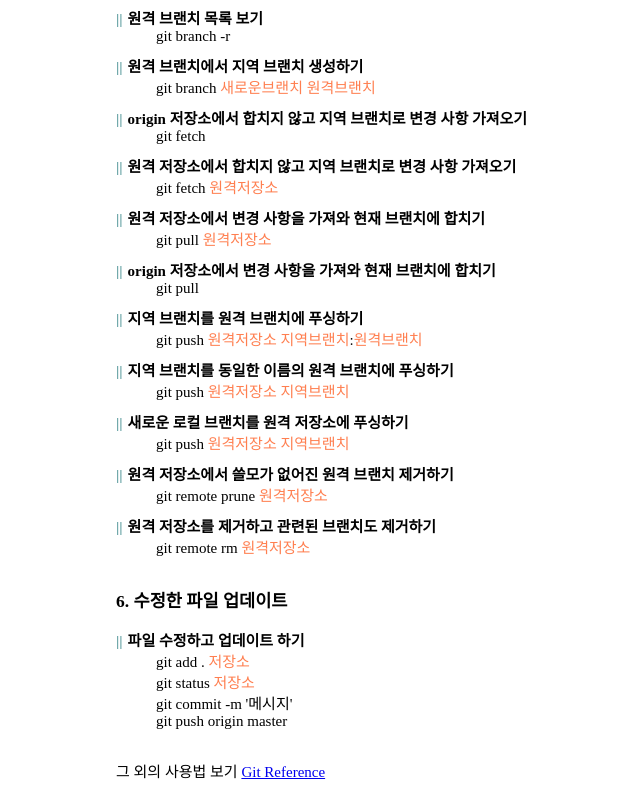
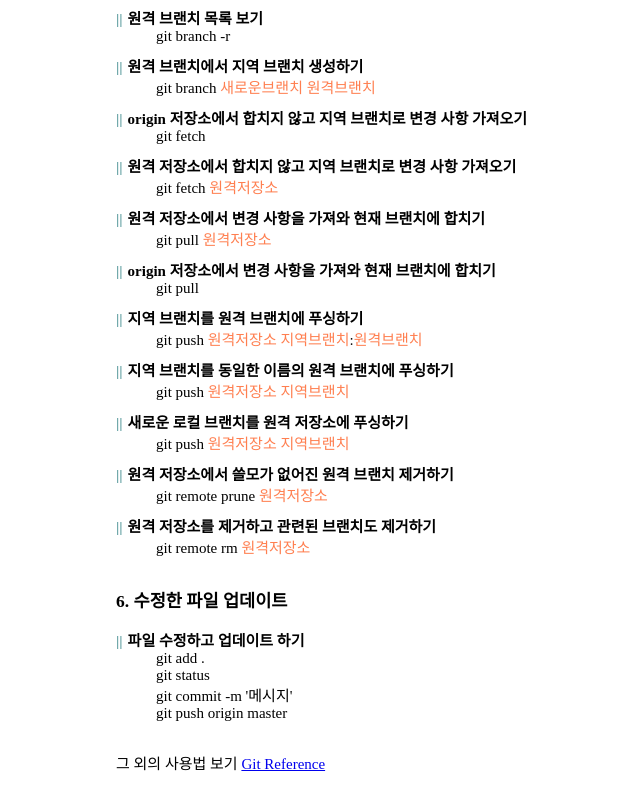
Before and after one commit to haegih3/FC, a plain HTML site: page index.html in a window 1280 px wide. Shown: the part 3499-4295 px from the top of the page, without its empty margins (24-664 px from the left). Drawn offline with Linux system fonts and the light colour scheme.

Commit message:
update index

```diff
--- a/index.html
+++ b/index.html
@@ -267,8 +267,8 @@
             <h3>6. 수정한 파일 업데이트</h3>
             <dl>
                 <dt>파일 수정하고 업데이트 하기</dt>
-                <dd>git add . <span class="some">저장소</span></dd>
-                <dd>git status <span class="some">저장소</span></dd>
+                <dd>git add .</dd>
+                <dd>git status</dd>
                 <dd>git commit -m '메시지'</dd>
                 <dd>git push origin master</dd>
 
```
